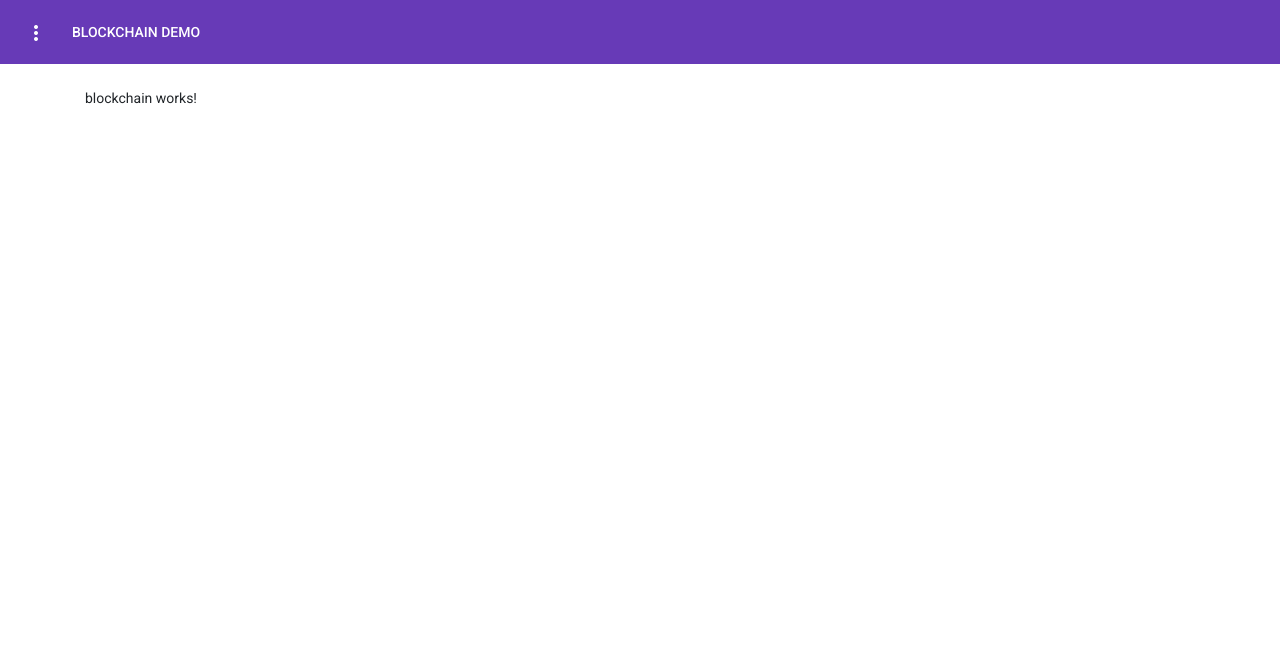
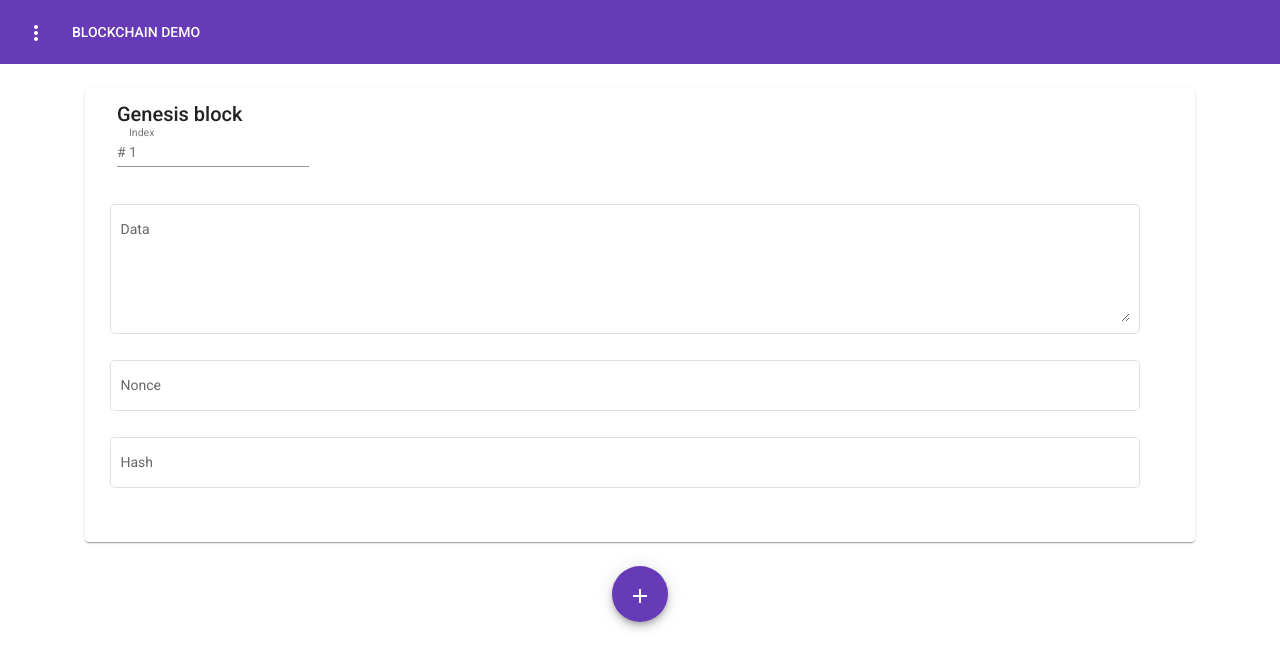
Before and after one commit to vyletat/blockchain-angular-demo-web, an Angular app: page /blockchain in a window 1280 px wide. Shown: the top 668 px of the page. Built offline with nearby package versions, Linux system fonts and the light colour scheme.

Commit message:
Blockchain UI

```diff
--- a/src/app/app.module.ts
+++ b/src/app/app.module.ts
@@ -45,7 +45,7 @@ import { MatMenuModule } from '@angular/material/menu';
     NgbModule,
     MatToolbarModule,
     MatIconModule,
-    MatMenuModule
+    MatMenuModule,
   ],
   providers: [],
   bootstrap: [AppComponent]
--- a/src/app/com/block/block.component.ts
+++ b/src/app/com/block/block.component.ts
@@ -1,4 +1,5 @@
 import { Component, OnInit } from '@angular/core';
+import {BlockInterface} from "../../types/block.interface";
 
 @Component({
   selector: 'app-block',
@@ -6,6 +7,7 @@ import { Component, OnInit } from '@angular/core';
   styleUrls: ['./block.component.css']
 })
 export class BlockComponent implements OnInit {
+  blockCard!: BlockInterface;
 
   constructor() { }
 
--- a/src/app/com/blockchain/blockchain.component.html
+++ b/src/app/com/blockchain/blockchain.component.html
@@ -1 +1,124 @@
-<p>blockchain works!</p>
+<!-- TODO: Hash function -->
+
+<!-- Blockchain cards -->
+<!-- Genesis block -->
+<mat-card class="example-card">
+  <mat-card-header>
+    <mat-card-title>Genesis block</mat-card-title>
+    <mat-card-subtitle>
+      <!-- Number -->
+      <mat-form-field appearance="legacy">
+        <mat-label>Index</mat-label>
+        <span matPrefix>#&nbsp;</span>
+        <input matInput [id]="'index-output'" [type]="'number'" [readonly]="true" [value]="1">
+      </mat-form-field>
+    </mat-card-subtitle>
+  </mat-card-header>
+
+  <mat-card-content class="mx-4">
+    <!-- Data -->
+    <div class="row w-100">
+      <mat-form-field appearance="outline" class="w-100">
+        <mat-label>Data</mat-label>
+        <textarea matInput [id]="'data-input'" rows="6"></textarea>
+      </mat-form-field>
+    </div>
+
+    <!-- Nonce -->
+    <div class="row w-100">
+      <mat-form-field appearance="outline" class="w-100">
+        <mat-label>Nonce</mat-label>
+        <input matInput [id]="'nonce-input'" [type]="'text'">
+      </mat-form-field>
+    </div>
+
+    <!-- Hash -->
+    <div class="row w-100">
+      <mat-form-field appearance="outline" class="w-100">
+        <mat-label>Hash</mat-label>
+        <input matInput [id]="'hash-output'" [type]="'text'" [readonly]="true">
+      </mat-form-field>
+    </div>
+
+  </mat-card-content>
+
+  <mat-card-actions>
+  </mat-card-actions>
+</mat-card>
+
+<!-- Other blocks -->
+<div *ngFor="let block of blockchain; let i = index">
+  <ng-container *ngIf="i > 0">
+    <!-- Link icon -->
+    <div class="row d-flex justify-content-center my-4">
+      <button mat-fab disabled color="primary">
+        <mat-icon>link</mat-icon>
+      </button>
+    </div>
+
+    <!-- Card -->
+    <mat-card class="example-card">
+      <mat-card-header>
+        <mat-card-title>
+          <!-- Number -->
+          <mat-form-field appearance="legacy">
+            <mat-label>Index</mat-label>
+            <span matPrefix>#&nbsp;</span>
+            <input matInput [id]="'index-output'" [type]="'number'" [readonly]="true" [value]="block.index">
+          </mat-form-field>
+        </mat-card-title>
+        <mat-card-subtitle>
+          <mat-chip-list>
+            <mat-chip *ngIf="block.valid" color="primary" selected>Valid</mat-chip>
+            <mat-chip *ngIf="!block.valid" color="warn" selected>Invalid</mat-chip>
+          </mat-chip-list>
+        </mat-card-subtitle>
+      </mat-card-header>
+
+      <mat-card-content class="mx-4">
+        <!-- Data -->
+        <div class="row w-100">
+          <mat-form-field appearance="outline" class="w-100">
+            <mat-label>Data</mat-label>
+            <textarea matInput [id]="'data-input'" rows="6" [value]="block.data"></textarea>
+          </mat-form-field>
+        </div>
+
+        <!-- Nonce -->
+        <div class="row w-100">
+          <mat-form-field appearance="outline" class="w-100">
+            <mat-label>Nonce</mat-label>
+            <input matInput [id]="'nonce-input'" [type]="'text'" [value]="block.nonce">
+          </mat-form-field>
+        </div>
+
+        <!-- Hash -->
+        <div class="row w-100">
+          <mat-form-field appearance="outline" class="w-100">
+            <mat-label>Hash</mat-label>
+            <input matInput [id]="'hash-output'" [type]="'text'" [readonly]="true" [value]="blockchain[i].currentHash">
+          </mat-form-field>
+        </div>
+
+      </mat-card-content>
+
+      <mat-card-actions>
+        <div class="row d-flex justify-content-center">
+          <button mat-raised-button color="warn" (click)="removeBlock(i)">
+            <mat-icon>delete</mat-icon>
+            Delete block
+          </button>
+        </div>
+      </mat-card-actions>
+    </mat-card>
+  </ng-container>
+</div>
+
+
+
+<!-- Add button -->
+<div class="row d-flex justify-content-center my-4">
+  <button mat-fab color="primary" (click)="addBlock()">
+    <mat-icon>add</mat-icon>
+  </button>
+</div>
--- a/src/app/com/blockchain/blockchain.component.ts
+++ b/src/app/com/blockchain/blockchain.component.ts
@@ -1,4 +1,5 @@
 import { Component, OnInit } from '@angular/core';
+import {BlockInterface} from "../../types/block.interface";
 
 @Component({
   selector: 'app-blockchain',
@@ -6,10 +7,57 @@ import { Component, OnInit } from '@angular/core';
   styleUrls: ['./blockchain.component.css']
 })
 export class BlockchainComponent implements OnInit {
+  index: number = 1;
+  blockchain: BlockInterface[] =
+  [
+    {
+      index: this.index,
+      data: 'Lorem ipsum dolor sit amet, consectetuer adipiscing elit.',
+      nonce: 0,
+      prevHash: '',
+      currentHash: '',
+      valid: false
+    }
+  ];
 
   constructor() { }
 
   ngOnInit(): void {
   }
 
+  addBlock(): void {
+    this.index++;
+    let initBlock: BlockInterface = {
+      index: this.index,
+      data: 'Lorem ipsum dolor sit amet, consectetuer adipiscing elit.',
+      nonce: 0,
+      prevHash: '',
+      currentHash: '',
+      valid: false
+    }
+    this.blockchain.push(initBlock);
+    console.info(`New block was created with ID: ${this.index}`);
+  }
+
+  removeBlock(index: number): void {
+    if (this.blockchain.length - 1 == index) {
+      this.blockchain.pop();
+      console.info(`Block with ID: ${index} was removed`)
+    } else {
+      console.warn(`Block cannot be deleted, because it is not the last.`)
+    }
+  }
+
+  dataHash() {
+
+  }
+
+  findNonceHash() {
+
+  }
+
+  checkBlockchain() {
+
+  }
+
 }
--- a/src/app/ser/cryptoService/crypto.service.ts
+++ b/src/app/ser/cryptoService/crypto.service.ts
@@ -8,10 +8,6 @@ import {HashFunctionEnum} from "../../types/hash-function.enum";
 export class CryptoService {
 
   constructor() { }
-
-  hashData(data: string): string {
-    return CryptoJS.SHA256(data).toString();
-  }
 
   hashDataWithSelectedFunction(data: string, hashFunction: HashFunctionEnum): string {
     switch (hashFunction) {
--- a/src/app/types/hash-function.interface.ts
+++ /dev/null
@@ -1,6 +0,0 @@
-import {HashFunctionEnum} from "./hash-function.enum";
-
-export interface HashFunctionInterface {
-  name: string,
-  value: HashFunctionEnum
-}
```
Also changed, not shown: src/app/types/block.interface.ts (added, +8 -0 lines).
